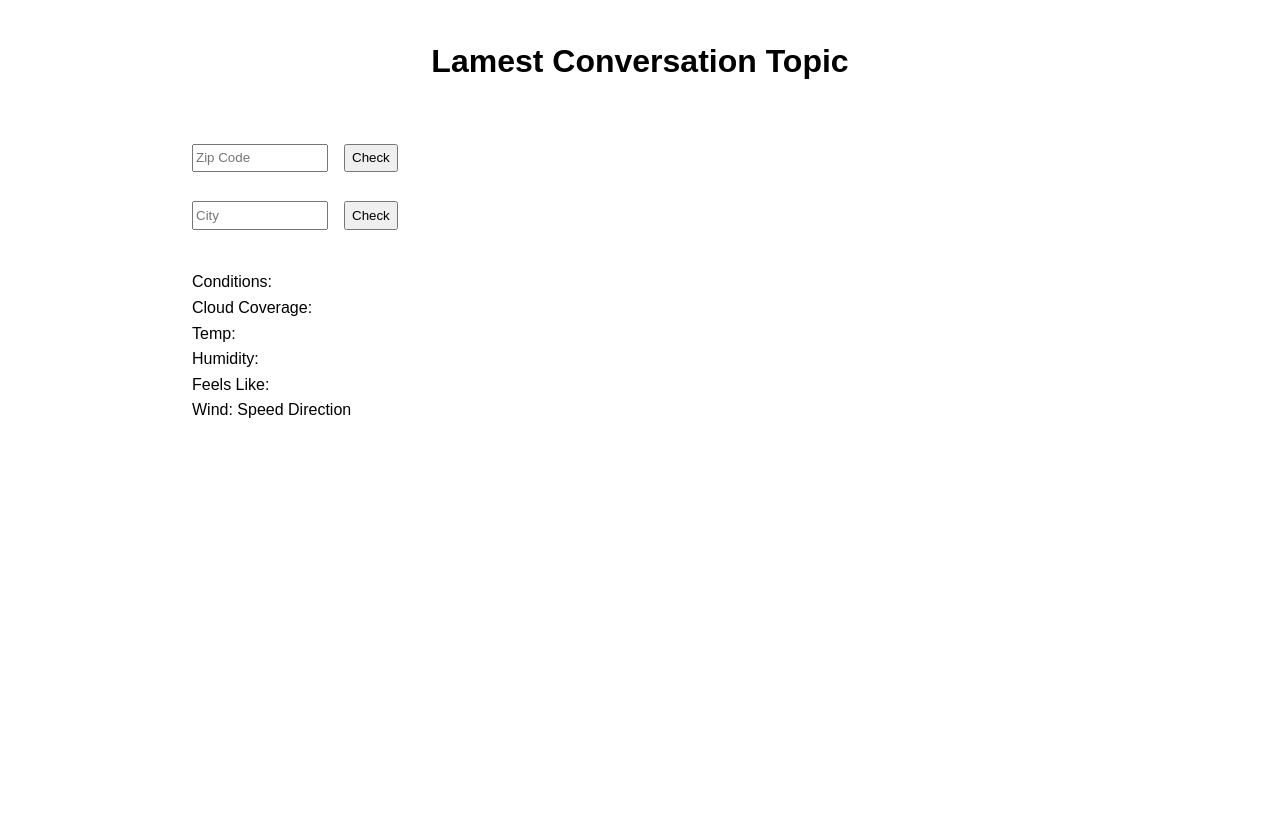
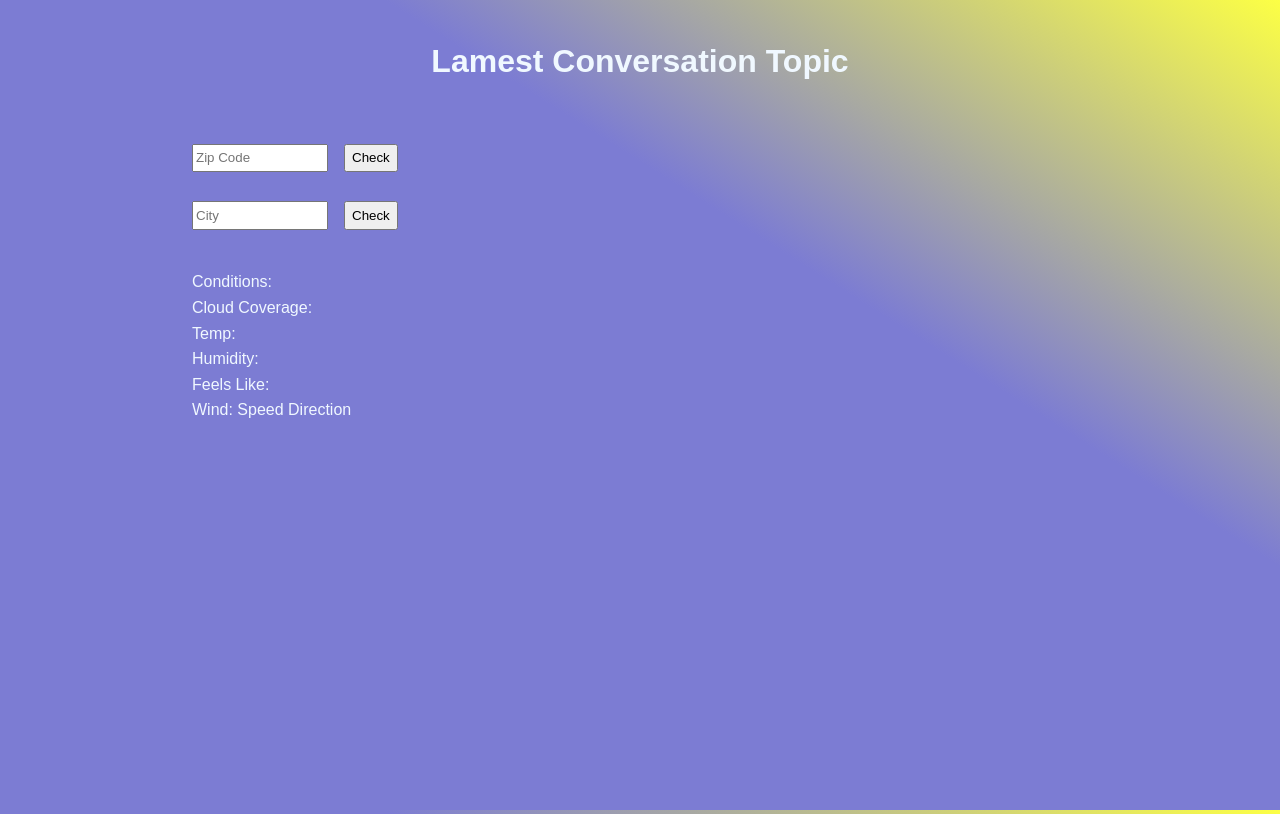
Before and after one commit to meganlukes/weather-front-end, a React (Create React App) app: page / in a window 1280 px wide. Built offline with nearby package versions, Linux system fonts and the light colour scheme.

Commit message:
completed CSS

```diff
--- a/src/index.scss
+++ b/src/index.scss
@@ -1,5 +1,11 @@
 :root {
   font: 16px / 1 sans-serif;
+  background: linear-gradient(
+    to bottom left,
+    rgb(252, 255, 69),
+    rgb(124, 124, 211) 35%
+  );
+  color: aliceblue;
 }
 * {
   list-style: none;
```
